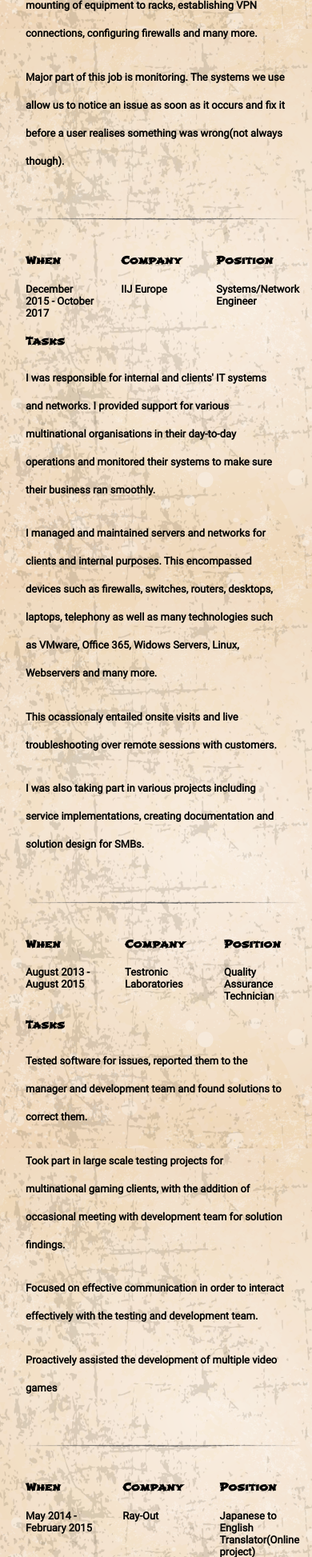
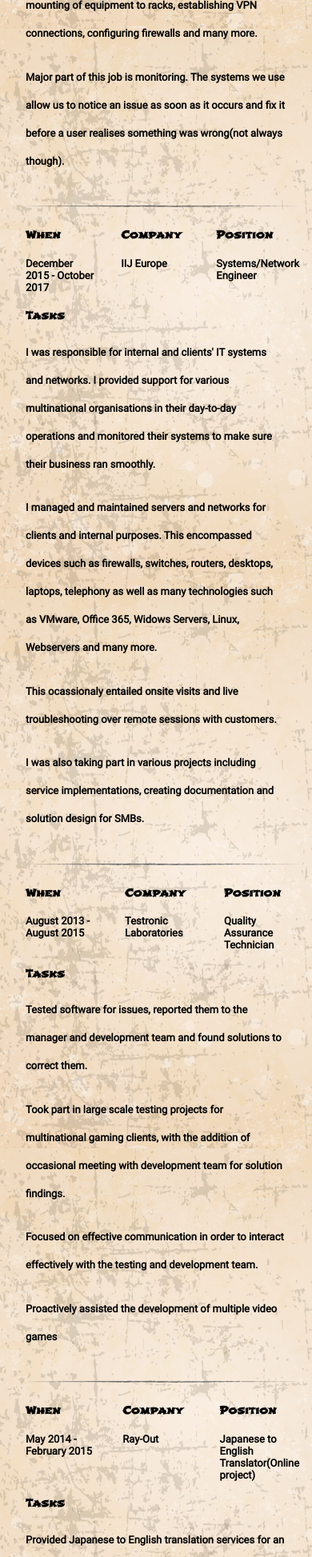
Before and after one commit to debichan89/davidbien, a Django app: page / in a window 390 px wide, after a click on "Professional". Shown: the part 1364-3311 px from the top of the page at 80% size. Run offline with Django 3.2, Linux system fonts and the light colour scheme; some libraries are stand-ins or nearby versions; some web fonts are replaced.

Commit message:
slight changes to css

```diff
--- a/corePage/static/css/styles.css
+++ b/corePage/static/css/styles.css
@@ -370,7 +370,7 @@ hr {
   width: 95%;
 }
 .separator {
-  margin: 3em 0;
+  margin: 1em 0;
   background: url('../images/separator.png');
   background-repeat: no-repeat;
   background-size: 100% auto;
@@ -392,6 +392,10 @@ hr {
 }
 .skillsText h5 {
   margin-top: 0.5em;
+}
+.skillsText p {
+  margin: 0;
+  margin-top: 1.5em;
 }
 .icon {
   background-image: url("../images/skills.png");
@@ -545,7 +549,7 @@ hr {
       padding-right: 3em;
     }
     .separator {
-      margin: 2em 0;
+      margin: 1em 0;
     }
     .icon {
       margin-top: 1em;
--- a/corePage/templates/personal/home.html
+++ b/corePage/templates/personal/home.html
@@ -76,7 +76,7 @@
           </a>
         </li>
         <li class="col">
-          <a href="#">
+          <a href="http://www.projects.davidbien.com">
             <div class="skillsIcon">
               <div class="projects">
               </div>
```
